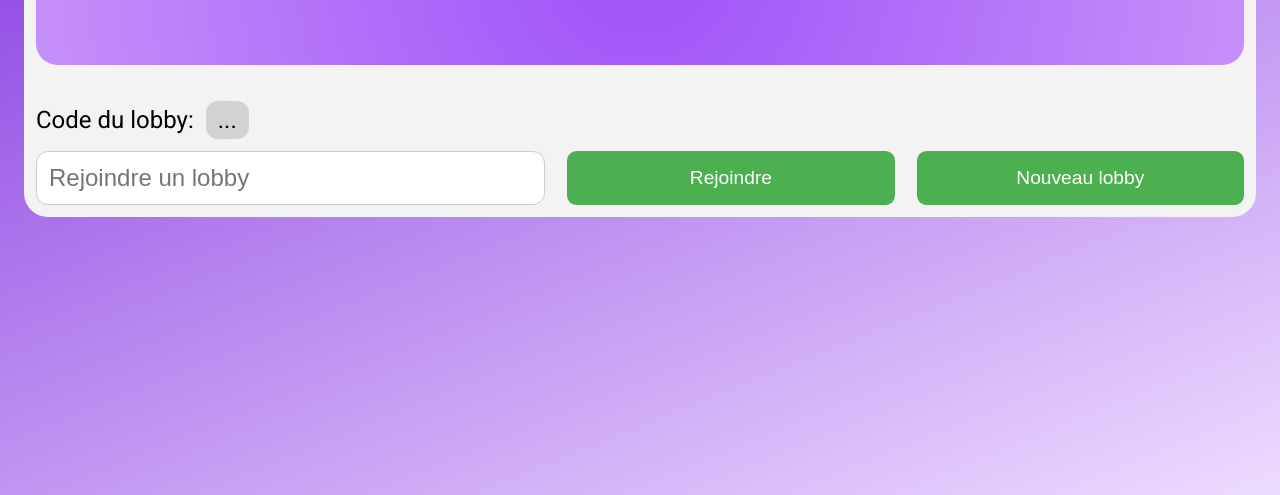
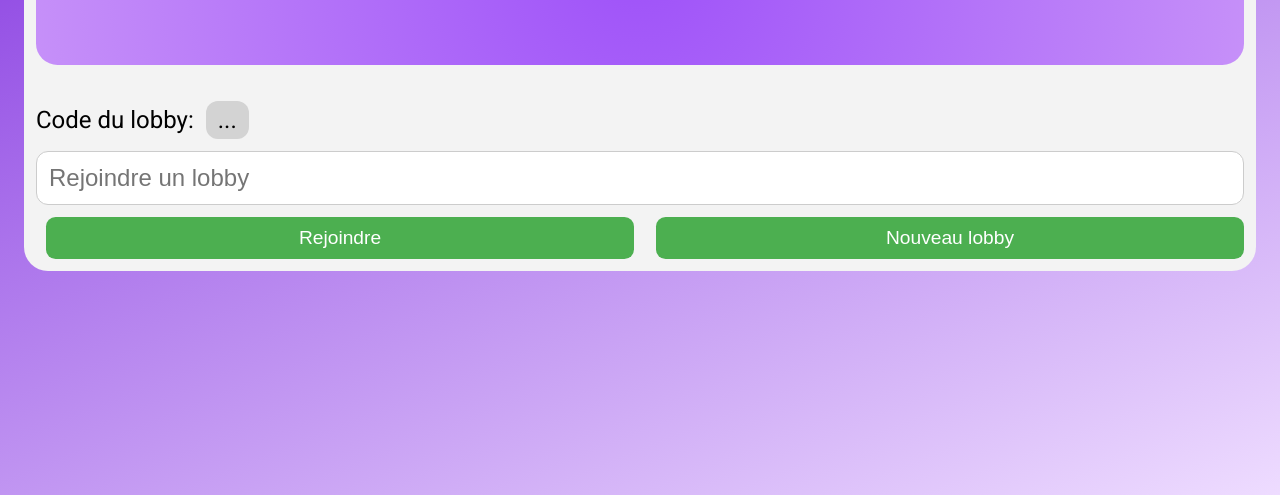
Before and after one commit to Jvaxx/CityVersus, a plain HTML site: page index.html in a window 1280 px wide. Shown: the part 305-800 px from the top of the page. Drawn offline with Linux system fonts and the light colour scheme.

Commit message:
css adjust

```diff
--- a/duel.css
+++ b/duel.css
@@ -149,12 +149,13 @@ body {
 .lobby_join{
     display: flex;
     flex-direction: row;
+    flex-wrap: wrap;
     gap: 0.5em;
     margin-top: 0.5em;
 }
 
 .lobby_join_input {
-    flex: 0 1 40%;
+    flex: 0 1 100%;
     padding: 0.5em;
     border: 1px solid #ccc;
     border-radius: 0.5em;
@@ -163,7 +164,6 @@ body {
 
 .lobby_join_button, .new_lobby_button, .replay_button{
     flex: 1;
-    flex-wrap: wrap;
     background-color: #4CAF50; /* Green */
     border: none;
     color: white;
```
